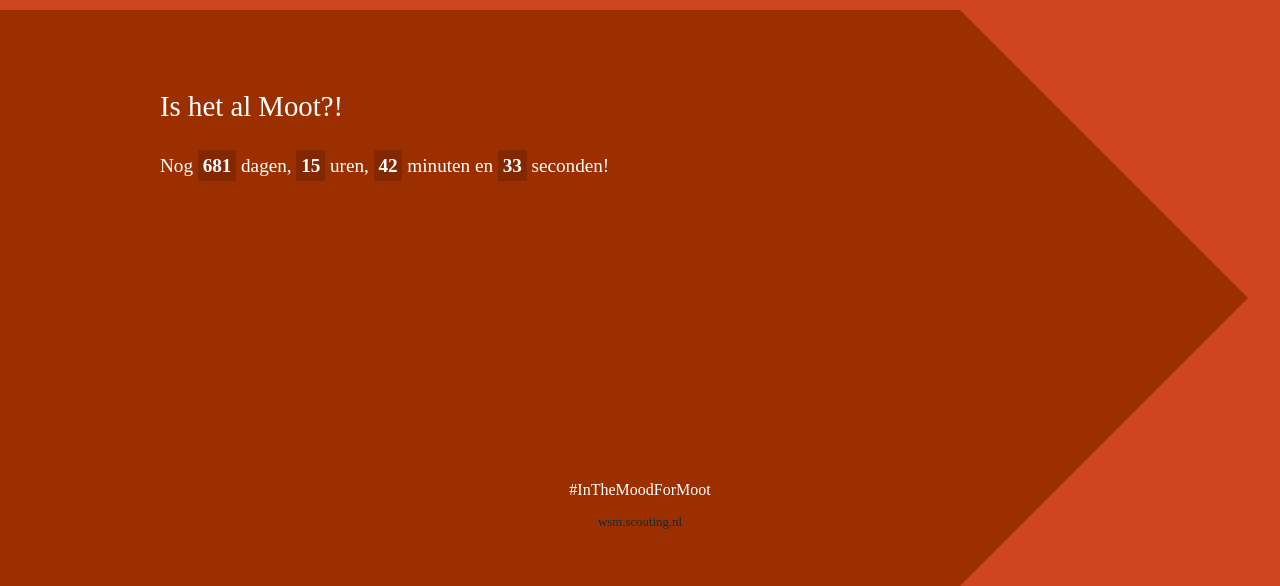
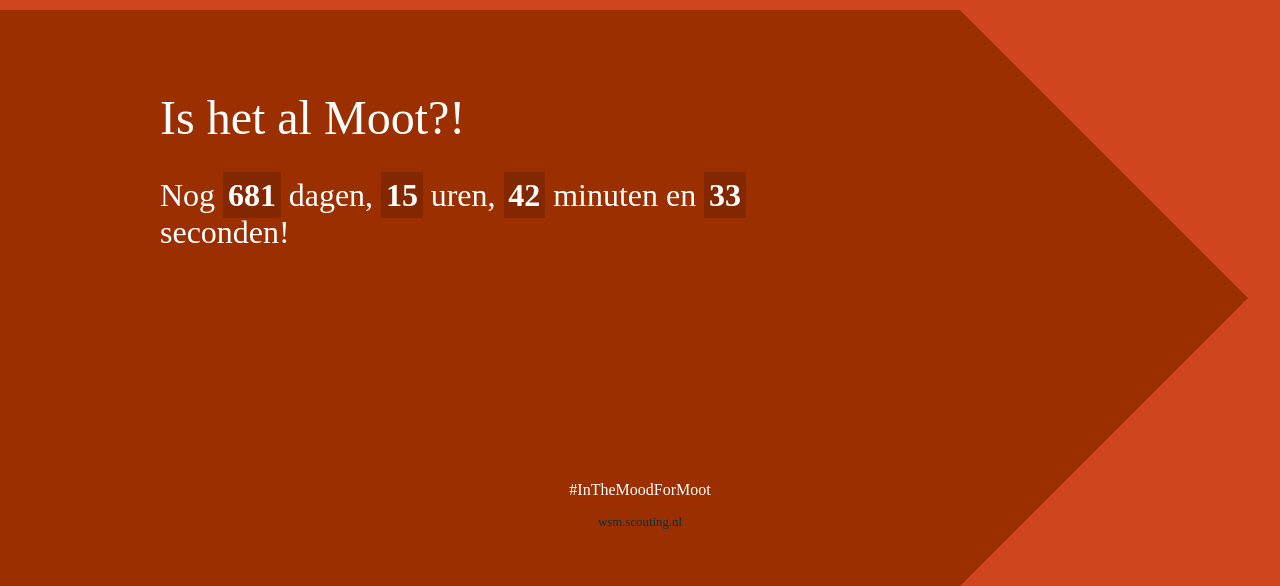
Before and after one commit to Jeroen-G/ishetalmoot, a website built with Parcel: page index.html in a window 1280 px wide. Shown: the part 254-840 px from the top of the page. Built offline with nearby package versions, Linux system fonts and the light colour scheme.

Commit message:
font size

```diff
--- a/components/headings.sass
+++ b/components/headings.sass
@@ -3,10 +3,10 @@ h1, h2, h3
     font-weight: normal
 
 h1
-    font-size: 1.8rem
+    font-size: 3rem
 
 h2
-    font-size: 1.2rem
+    font-size: 2rem
 
 h3
     font-size: 1rem
```
